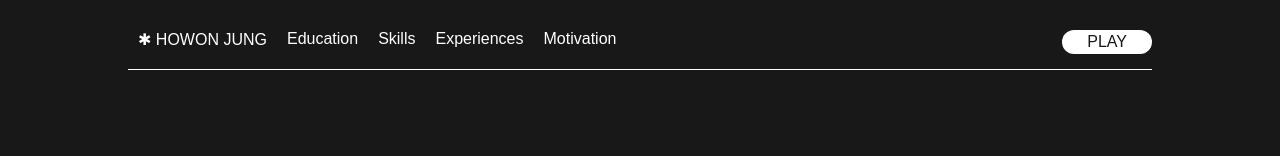
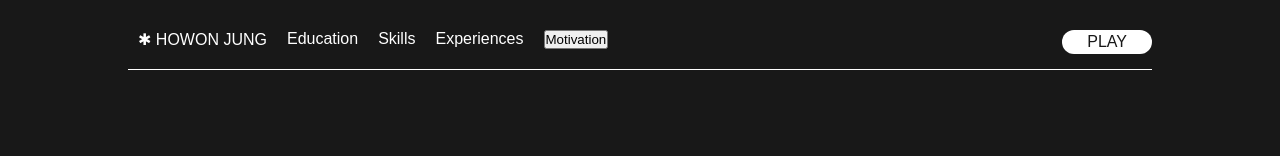
Before and after one commit to jhwlds/startup_2024, a React (Vite) app: page / in a window 1280 px wide. Shown: the top 156 px of the page. Built offline with nearby package versions, Linux system fonts and the light colour scheme.

Commit message:
motivation button style

```diff
--- a/src/3rdParty/motivatioin.jsx
+++ b/src/3rdParty/motivatioin.jsx
@@ -31,7 +31,7 @@ export function MotivationPopup() {
                     <div className="popup-content" onClick={(e) => e.stopPropagation()}>
                         <h3>Have A Great Day!</h3>
                         <p>{phrase}</p>
-                        <button onClick={closePopup}>close</button>
+                        <button className='motivation-button' onClick={closePopup}>close</button>
                     </div>
                 </div>
             )}
--- a/src/3rdParty/motivation.css
+++ b/src/3rdParty/motivation.css
@@ -26,7 +26,7 @@
     margin-top: 20px;
 }
 
-button {
+.motivation-button {
     border: none;
     background: none;
     padding: 0;
```
